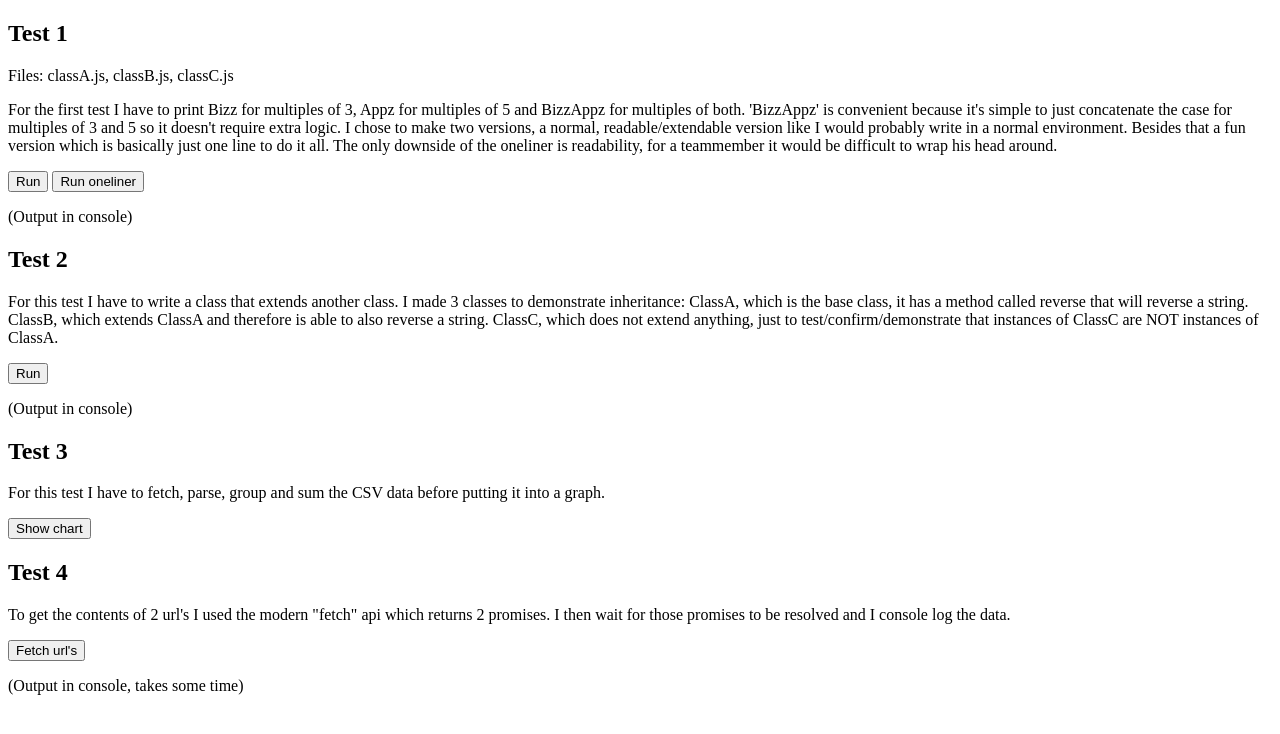
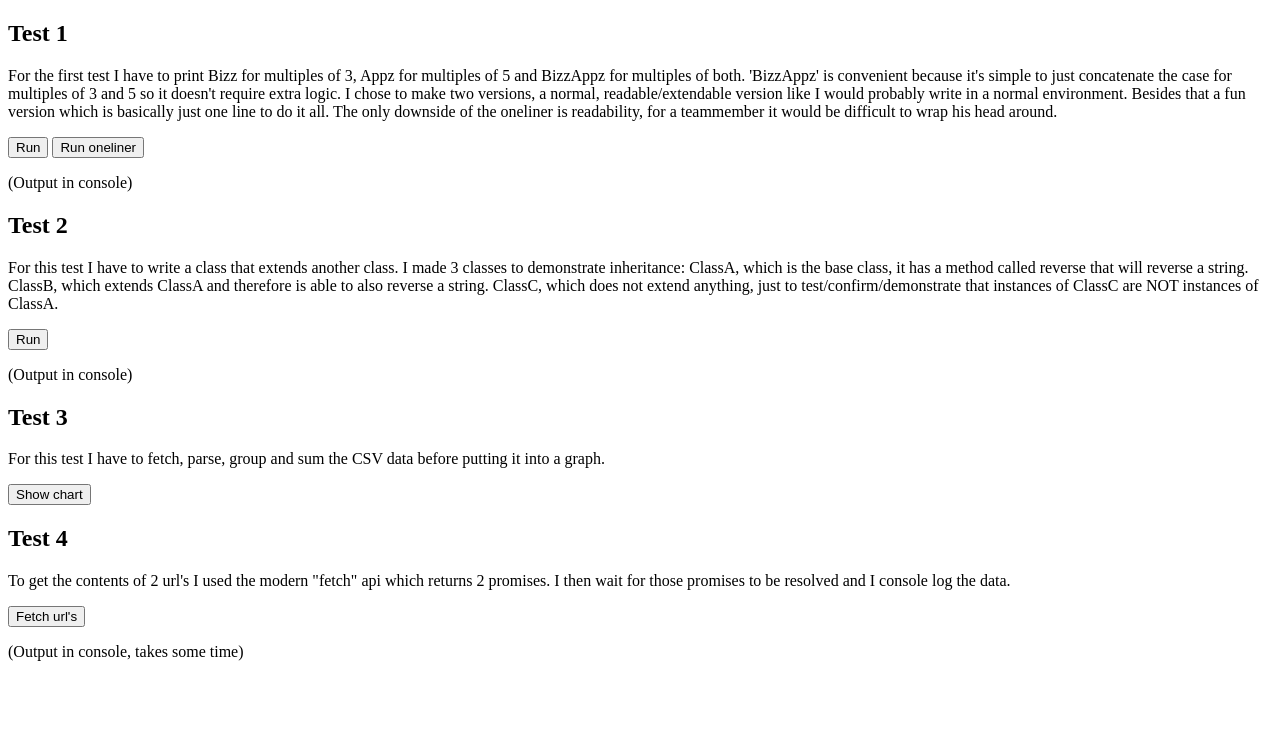
Before and after one commit to mingoes/small_test, a website built with webpack: page dist/index.html in a window 1280 px wide. Built offline with nearby package versions, Linux system fonts and the light colour scheme.

Commit message:
Removed filenames from index.html

```diff
--- a/dist/index.html
+++ b/dist/index.html
@@ -7,7 +7,6 @@
   <body>
     <div id="gfktest1">
         <h2>Test 1</h2>
-        <p>Files: classA.js, classB.js, classC.js</p>
         <p>For the first test I have to print Bizz for multiples of 3, Appz for multiples of 5 and BizzAppz for multiples of both. 'BizzAppz' is convenient because it's simple to just concatenate the case for multiples of 3 and 5 so it doesn't require extra logic. I chose to make two versions, a normal, readable/extendable version like I would probably write in a normal environment. Besides that a fun version which is basically just one line to do it all. The only downside of the oneliner is readability, for a teammember it would be difficult to wrap his head around.</p>
         <button onClick="runMultipleCheck()">Run</button>
         <button onClick="runMultipleCheckOneliner()">Run oneliner</button>
```
